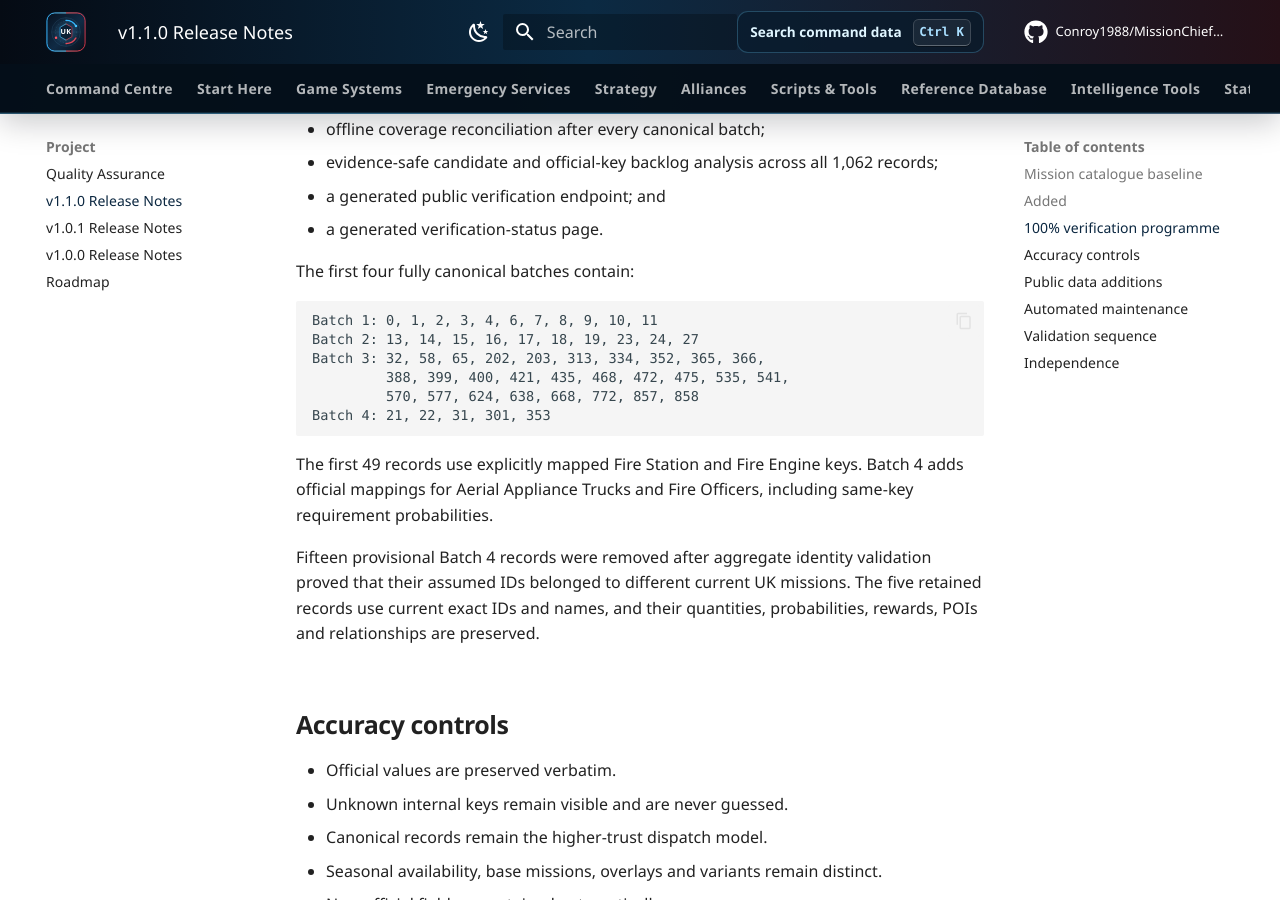
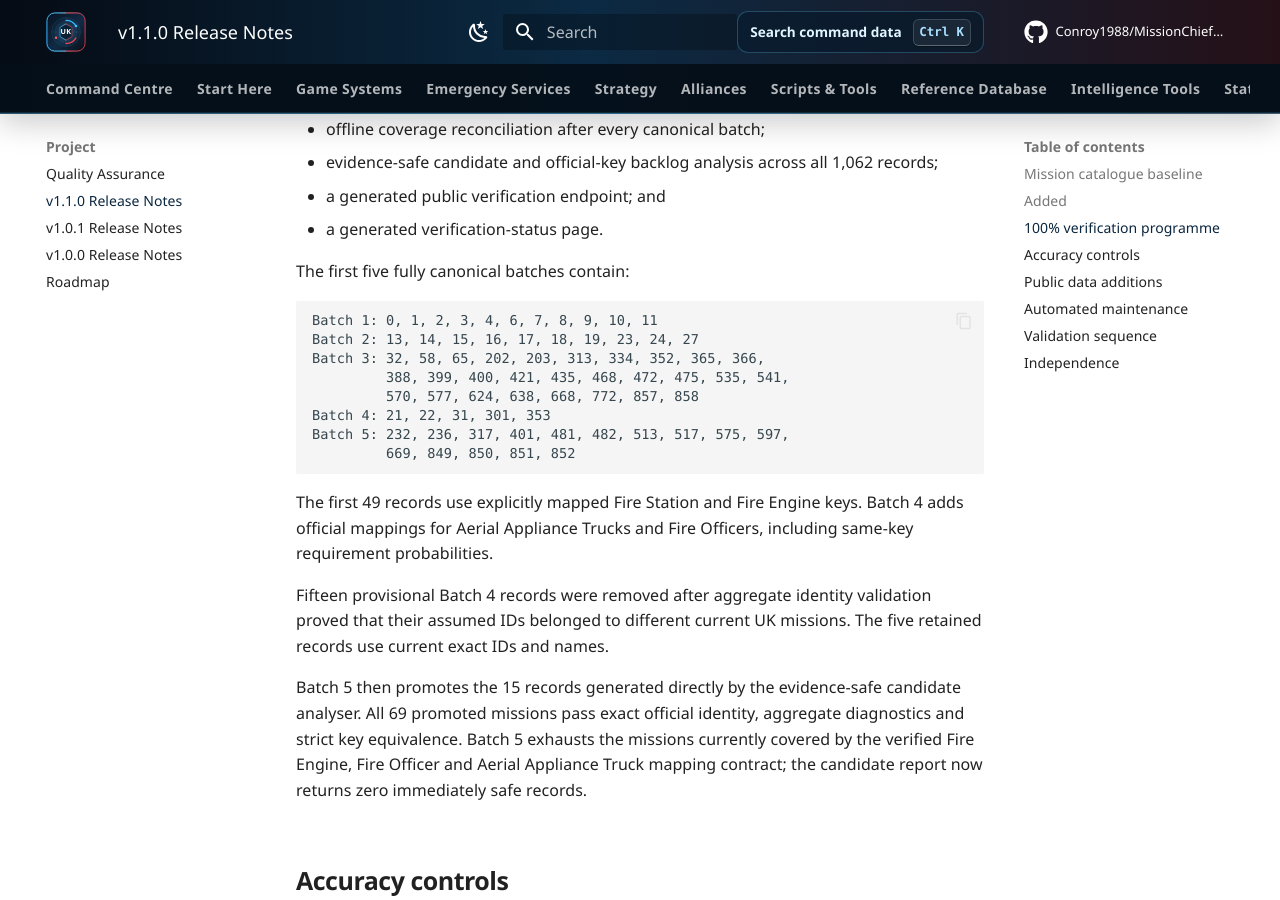
Before and after one commit to Conroy1988/MissionChief-UK, an MkDocs documentation site: the page built from docs/releases/v1.1.0.md, in a window 1280 px wide and 900 px high, scrolled down 1831 px. Built offline with MkDocs 1.6.1 and Material for MkDocs 9.7.7, drawn with Linux system fonts in a browser that asks for light colours; comment, search, counter and statistics services are not loaded; some of the changed text lies outside the part shown.

Commit message:
Publish Batch 5 release evidence

````diff
--- a/docs/releases/v1.1.0.md
+++ b/docs/releases/v1.1.0.md
@@ -10,10 +10,10 @@ MissionChief UK v1.1.0 expands Mission Lookup from the original 62 canonical rec
 
 ```text
 1,062 official UK mission records
-112 canonical mission records
-95 official IDs matched to canonical records
-54 fully canonical mission records
-967 official records awaiting direct canonical records
+127 canonical mission records
+110 official IDs matched to canonical records
+69 fully canonical mission records
+952 official records awaiting direct canonical records
 17 canonical overlay or derived records without standalone official IDs
 46 canonical deployable-resource records
 18 canonical infrastructure records
@@ -58,7 +58,7 @@ The release includes:
 - a generated public verification endpoint; and
 - a generated verification-status page.
 
-The first four fully canonical batches contain:
+The first five fully canonical batches contain:
 
 ```text
 Batch 1: 0, 1, 2, 3, 4, 6, 7, 8, 9, 10, 11
@@ -67,11 +67,15 @@ Batch 3: 32, 58, 65, 202, 203, 313, 334, 352, 365, 366,
          388, 399, 400, 421, 435, 468, 472, 475, 535, 541,
          570, 577, 624, 638, 668, 772, 857, 858
 Batch 4: 21, 22, 31, 301, 353
+Batch 5: 232, 236, 317, 401, 481, 482, 513, 517, 575, 597,
+         669, 849, 850, 851, 852
 ```
 
 The first 49 records use explicitly mapped Fire Station and Fire Engine keys. Batch 4 adds official mappings for Aerial Appliance Trucks and Fire Officers, including same-key requirement probabilities.
 
-Fifteen provisional Batch 4 records were removed after aggregate identity validation proved that their assumed IDs belonged to different current UK missions. The five retained records use current exact IDs and names, and their quantities, probabilities, rewards, POIs and relationships are preserved.
+Fifteen provisional Batch 4 records were removed after aggregate identity validation proved that their assumed IDs belonged to different current UK missions. The five retained records use current exact IDs and names.
+
+Batch 5 then promotes the 15 records generated directly by the evidence-safe candidate analyser. All 69 promoted missions pass exact official identity, aggregate diagnostics and strict key equivalence. Batch 5 exhausts the missions currently covered by the verified Fire Engine, Fire Officer and Aerial Appliance Truck mapping contract; the candidate report now returns zero immediately safe records.
 
 ## Accuracy controls
 
````
